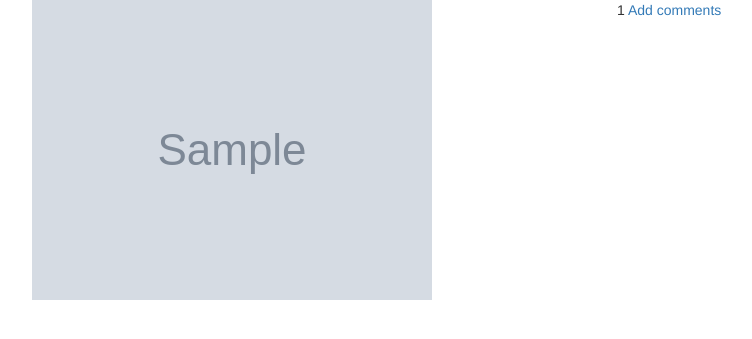
After one commit to olamijinadebayo/instagram, a Django app: page /detail/1 in a window 1280 px wide. The commit adds this page. Shown: the top 339 px of the page, without its empty margins (38-790 px from the left). Run offline with Django 3.2, Linux system fonts and the light colour scheme; tables that the repository leaves empty hold one stand-in row (values such as "Sample post"); grey boxes marked "Sample" are stand-in pictures; some libraries are stand-ins or nearby versions.

Commit message:
this will add a detail template and properly link it in the profile page

```diff
--- /dev/null
+++ b/insta_clone/templates/detail.html
@@ -0,0 +1,18 @@
+{%extends 'base.html'%}
+{% load bootstrap3 %}
+{{block.super}}
+{% block content %}
+<div class="container">
+      <div class="row">
+        <div class="col-md-6">
+          <img src="{{current_image.post_image.url}}" alt="">
+
+        </div>
+        <div class="col-md-6">
+          {{current_image.id}}
+            <a href="{% url 'comment' current_image.id %}">Add comments</a>
+        </div>
+      </div>
+
+</div>
+{%endblock%}
--- a/insta_clone/templates/index.html
+++ b/insta_clone/templates/index.html
@@ -8,8 +8,7 @@
             <div class="row">
                 {% for image in images %}
               <div class="col-md-4">
-                <img src="{{ image.post_image.url }}" class="img-responsive" alt="">
-
+                <a href="{%url 'detail' image.id %}"><img src="{{ image.post_image.url }}" class="img-responsive" alt=""></a>
               </div>
                 {% endfor %}
             </div>
--- a/insta_clone/urls.py
+++ b/insta_clone/urls.py
@@ -9,4 +9,5 @@ urlpatterns = [
     url(r'^new_post/', views.new_post, name='new_post'),
     url(r'^search/', views.search_profiles, name='search'),
     url(r'^comment/(\d+)', views.comment, name='comment'),
+    url(r'^detail/(\d+)', views.detail, name='detail'),
 ]
--- a/insta_clone/views.py
+++ b/insta_clone/views.py
@@ -1,5 +1,5 @@
 from django.http import HttpResponse, Http404, HttpResponseRedirect
-from .models import Image, Profile, WelcomeEmailRecipients
+from .models import Image, Profile, WelcomeEmailRecipients, Comment
 from django.contrib.auth.decorators import login_required
 from .email import send_welcome_email
 from . forms import WelcomeEmailForm, SignUpForm, PostImageForm, CommentForm
@@ -65,14 +65,15 @@ def signup(request):
 @login_required(login_url='/accounts/login')
 def new_post(request):
     profiles = Profile.get_all_profiles()
-    for profile in profiles:
-        form = PostImageForm(request.POST, request.FILES)
-        if request.method == 'POST':
-            if form.is_valid():
-                image = form.save(commit=False)
-                image.profile = profile
-                image.save()
-                return redirect(profile, profile.id)
+    profile1 = Profile.objects.get(id=request.user.id)
+    # for profile in profiles:
+    form = PostImageForm(request.POST, request.FILES)
+    if request.method == 'POST':
+        if form.is_valid():
+            image = form.save(commit=False)
+            image.profile = profile1
+            image.save()
+            return redirect(home)
     else:
         form = PostImageForm()
     return render(request, 'new_post.html', {"form": form})
@@ -99,3 +100,9 @@ def comment(request, image_id):
     else:
         form = CommentForm()
     return render(request, 'comment.html', {"form": form, "current_image": current_image})
+
+
+def detail(request, image_id):
+    current_image = Image.objects.get(id=image_id)
+    comment_details = Comment.objects.filter(image=current_image)
+    return render(request, 'detail.html', {"current_image": current_image, "comment_details": comment_details})
```
Also changed, not shown: media/images/humans.jpeg (added), media/images/humans_VpgsLHA.jpeg (added), media/images/jollof.jpeg (added), media/images/mother.jpeg (added).
